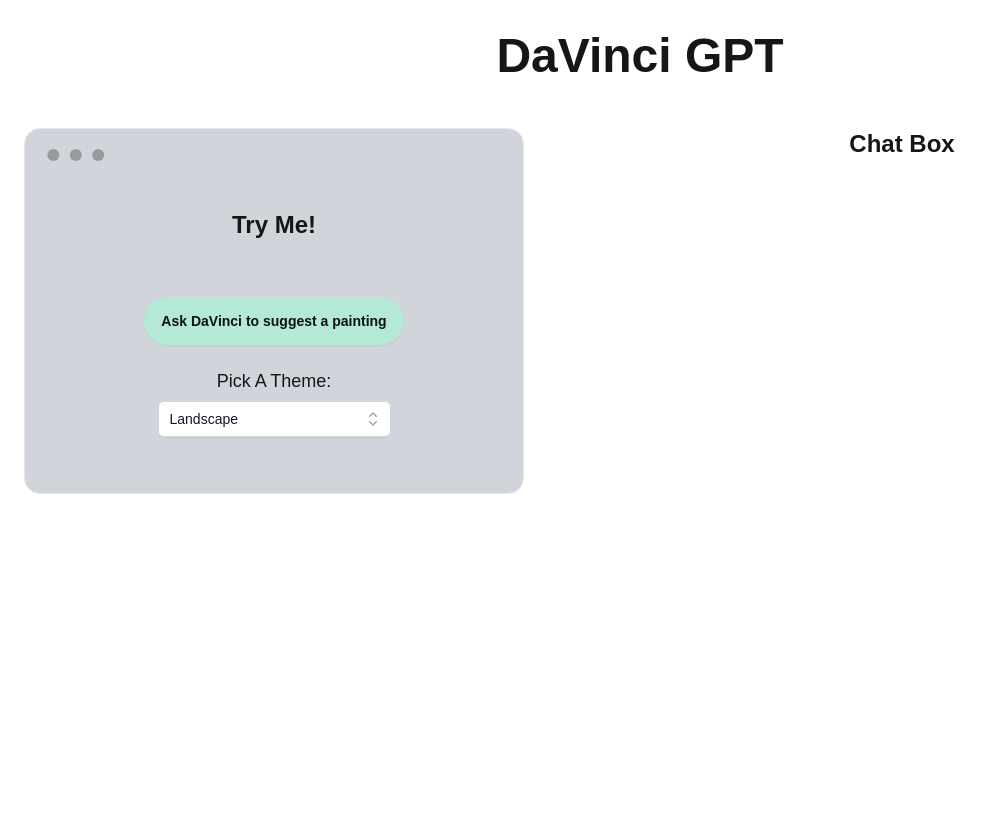
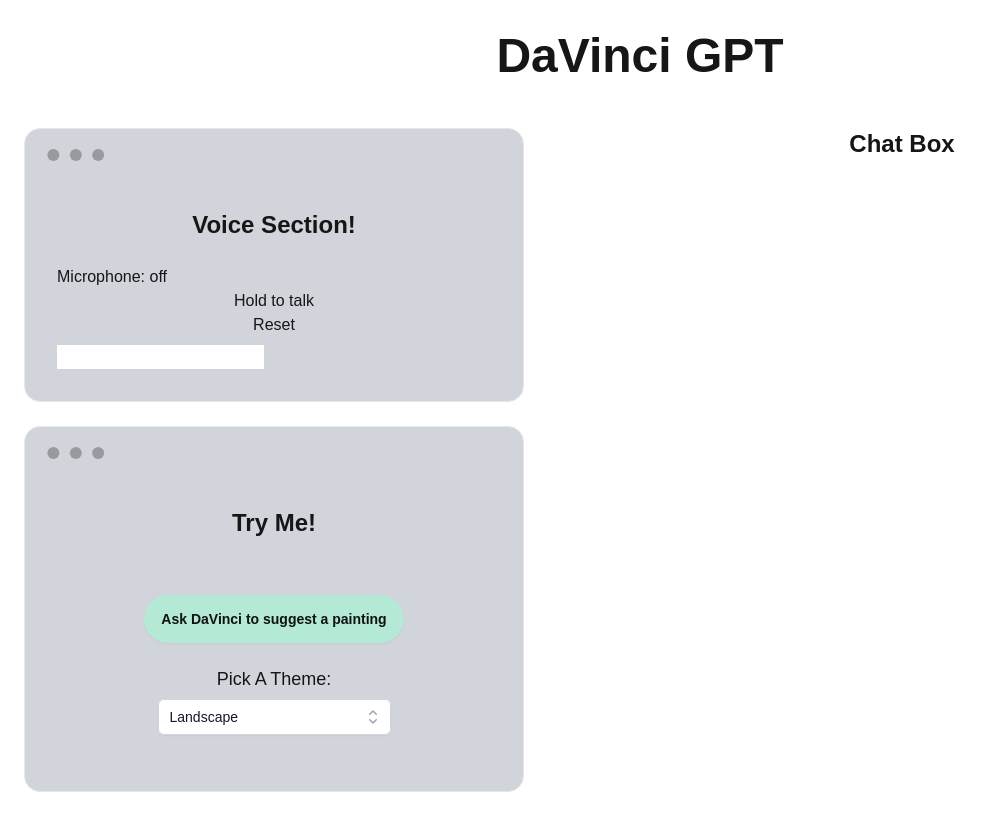
Before and after one commit to Encode-AI-Q1-2024-Team7/final-project-storyboard-gpt, a Next.js app: page / in a window 1280 px wide. Shown: the whole page, without its empty margins (0-993 px from the left). Built offline with nearby package versions, Linux system fonts and the light colour scheme; a web font is replaced by a local one.

Commit message:
added voice to text module

```diff
--- /dev/null
+++ b/app/components/chat/VoiceSection.tsx
@@ -0,0 +1,100 @@
+import { FormEvent, useState } from 'react';
+import DropDownBox, { Option } from '../ui/dropdown';
+import { AIStatus, AssistantMessage } from '@/app/page';
+import Dictaphone from './VoiceToText';
+
+const Themes: Option[] = [
+  { id: 1, name: 'Landscape' },
+  { id: 2, name: 'Animal' },
+  { id: 3, name: 'Abstract' },
+  { id: 4, name: 'Nature' },
+  { id: 5, name: 'Modern' },
+  // More themes...
+];
+
+interface VoiceSectionProps {
+  status: AIStatus;
+  setStatus: (status: AIStatus) => void;
+  messages: AssistantMessage[];
+  setMessages: (messages: AssistantMessage[]) => void;
+  paintAPIHandler: () => void;
+  setImageUrl: (url: string) => void;
+}
+
+export default function VoiceSection({
+  status,
+  setStatus,
+  messages,
+  setMessages,
+  paintAPIHandler,
+  setImageUrl,
+}: VoiceSectionProps) {
+  const [selectedTheme, setSelectedTheme] = useState(Themes[0]);
+
+  async function onSubmit(event: FormEvent<HTMLFormElement>) {
+    event.preventDefault();
+    setMessages([]); // Clear messages
+    setImageUrl('');
+    setStatus(AIStatus.InProgress);
+
+    const formData = new FormData();
+    formData.append(
+      'message',
+      `Can you suggest a ${selectedTheme.name} themed painting?`
+    );
+
+    const response = await fetch('/api/ai-assistant', {
+      method: 'POST',
+      body: JSON.stringify({ message: formData.get('message') }),
+    });
+
+    if (!response.ok) {
+      console.error('API request failed');
+      return;
+    }
+
+    const data: { messages: AssistantMessage[] } = await response.json();
+    setMessages(data.messages);
+    setStatus(AIStatus.Idle);
+  }
+
+  return (
+    <div className='flex flex-col'>
+      <div className='relative min-w-[500px] ml-6 w-96 mockup-window border bg-base-300 h-fit overflow-visible z-10 mb-6'>
+        <div className='card-body'>
+          <h2 className='text-2xl font-bold text-center mb-4'>Voice Section!</h2>
+          <Dictaphone />
+
+        </div>
+      </div>
+      {messages.length > 0 ? (
+        <div className='relative min-w-[500px] ml-6 w-96 mockup-window border bg-primary h-fit animate-fade'>
+          <div className='card-body'>
+            <h2 className='text-2xl font-bold text-center mb-4'>
+              Ask DaVinci to Paint!
+            </h2>
+            <div className='sticky top-36 rounded-md mx-3 py-4'>
+              <div className='flex flex-col items-center p-4'>
+                <button
+                  className='btn btn-accent'
+                  disabled={status !== AIStatus.Idle}
+                  onClick={paintAPIHandler}
+                >
+                  {status === AIStatus.InProgress && (
+                    <div className='loading loading-dots loading-md' />
+                  )}
+                  {status === AIStatus.Idle
+                    ? `Show me a painting of that ${selectedTheme.name} theme!`
+                    : 'Loading'}
+                  {status === AIStatus.InProgress && (
+                    <div className='loading loading-dots loading-md' />
+                  )}
+                </button>
+              </div>
+            </div>
+          </div>
+        </div>
+      ) : null}
+    </div>
+  );
+}
--- /dev/null
+++ b/app/components/chat/VoiceToText.tsx
@@ -0,0 +1,63 @@
+import React, { useEffect, useState } from 'react';
+import 'regenerator-runtime/runtime';
+// import { createSpeechlySpeechRecognition } from '@speechly/speech-recognition-polyfill';
+import SpeechRecognition, {
+  useSpeechRecognition,
+} from 'react-speech-recognition';
+import { Train_One } from 'next/font/google';
+
+const appId = '<INSERT_SPEECHLY_APP_ID_HERE>';
+// const SpeechlySpeechRecognition = createSpeechlySpeechRecognition(appId);
+// SpeechRecognition.applyPolyfill(SpeechlySpeechRecognition);
+
+const Dictaphone = () => {
+    const [voiceTranscript, setVoiceTranscript] = useState();
+  const {
+    transcript,
+    listening,
+    resetTranscript,
+    browserSupportsSpeechRecognition,
+  } = useSpeechRecognition();
+//   const [] = useState();
+  const startListening = () =>
+    SpeechRecognition.startListening({ continuous: true });
+
+  useEffect(() => {
+    if (listening) {
+      console.log('Listening...');
+    }
+    console.log('transcript:');
+    console.log(transcript);
+  }, [listening, transcript]);
+
+  if (!browserSupportsSpeechRecognition) {
+    return <span>{`Browser doesn't support speech recognition.`}</span>;
+  }
+
+  return (
+    <>
+      <div className='flex flex-col'>
+        <p>Microphone: {listening ? 'on' : 'off'}</p>
+        <button
+          onTouchStart={startListening}
+          onMouseDown={startListening}
+          onTouchEnd={SpeechRecognition.stopListening}
+          onMouseUp={SpeechRecognition.stopListening}
+        >
+          Hold to talk
+        </button>
+        <p>{transcript}</p>
+        <button onClick={resetTranscript}>Reset</button>
+      </div>
+      <div>
+        <input
+          value={voiceTranscript}
+          onChange={() => {
+            const text = transcript.toString();
+            setVoiceTranscript(t)}}
+        />
+      </div>
+    </>
+  );
+};
+export default Dictaphone;
--- a/app/page.tsx
+++ b/app/page.tsx
@@ -4,6 +4,7 @@ import { useEffect, useRef, useState } from 'react';
 import ChatSettings from './components/chat/ChatSettings';
 import ChatSection from './components/chat/ChatSection';
 import { Finger_Paint } from 'next/font/google';
+import VoiceSection from './components/chat/VoiceSection';
 
 const fingerPaint = Finger_Paint({ weight: '400', subsets: ['latin'] });
 
@@ -65,13 +66,22 @@ export default function Home() {
     setImageStatus(AIStatus.Idle);
   };
 
-  // const lastMessage = messages.filter((m) => m.role === 'assistant').pop();
+  const lastMessage = messages.filter((m) => m.role === 'assistant').pop();
   return (
     <main className={fingerPaint.className}>
       <header className='py-8 text-5xl font-bold text-center mb-4'>
         DaVinci GPT
       </header>
       <div className='flex min-w-lg'>
+        <div className='flex flex-col'>
+          <VoiceSection
+            status={status}
+            setStatus={setStatus}
+            messages={messages}
+            setMessages={setMessages}
+            paintAPIHandler={paintAPIHandler}
+            setImageUrl={setImageUrl}
+          />
           <ChatSettings
             status={status}
             setStatus={setStatus}
@@ -80,6 +90,7 @@ export default function Home() {
             paintAPIHandler={paintAPIHandler}
             setImageUrl={setImageUrl}
           />
+        </div>
         <ChatSection
           messages={messages}
           status={status}
```
Also changed, not shown: package.json (+7 -1 lines), 1 other file (tests, documents, lock files or other folders). Lines whose indentation alone changed are shown as unchanged.
